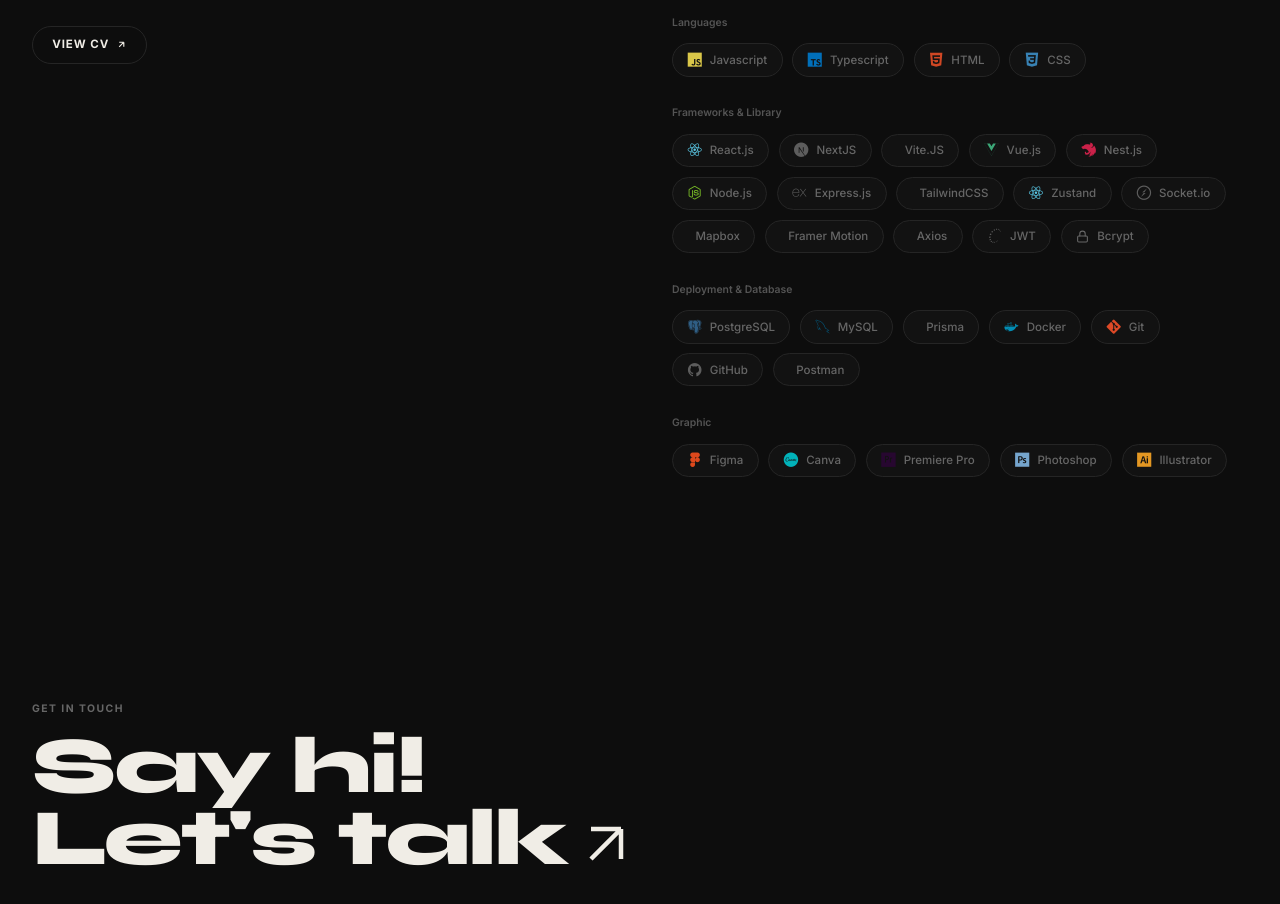
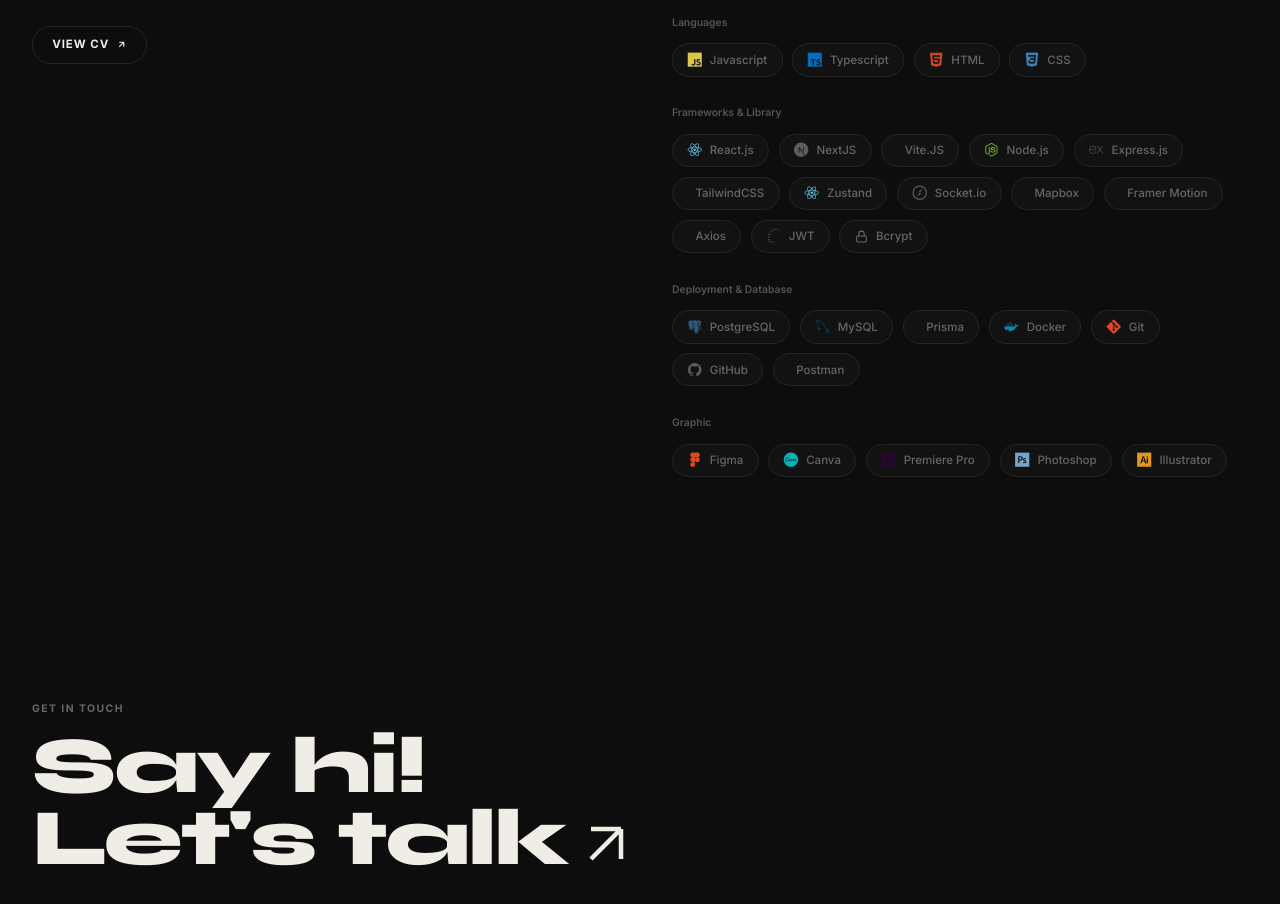
Before and after one commit to pndkas/portfolio, a Next.js app: page / in a window 1280 px wide. Shown: the part 3222-4126 px from the top of the page. Built offline with nearby package versions, Linux system fonts and the light colour scheme.

Commit message:
refactor: hide some skill

```diff
--- a/app/constants/skills.ts
+++ b/app/constants/skills.ts
@@ -14,8 +14,8 @@
       { label: "React.js", icon: "devicon-react-original colored" },
       { label: "NextJS", icon: "devicon-nextjs-plain" },
       { label: "Vite.JS", icon: "devicon-vitejs-plain" },
-      { label: "Vue.js", icon: "devicon-vuejs-plain colored" },
-      { label: "Nest.js", icon: "devicon-nestjs-plain colored" },
+      // { label: "Vue.js", icon: "devicon-vuejs-plain colored" },
+      // { label: "Nest.js", icon: "devicon-nestjs-plain colored" },
       { label: "Node.js", icon: "devicon-nodejs-plain colored" },
       { label: "Express.js", icon: "devicon-express-original" },
       { label: "TailwindCSS", icon: "devicon-tailwindcss-original colored" },
```
